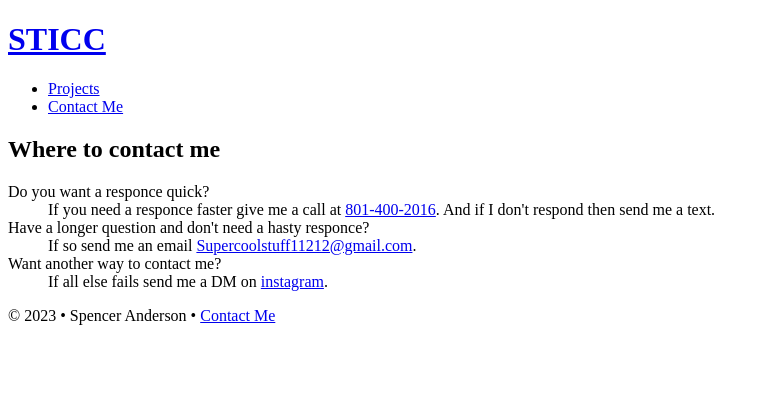
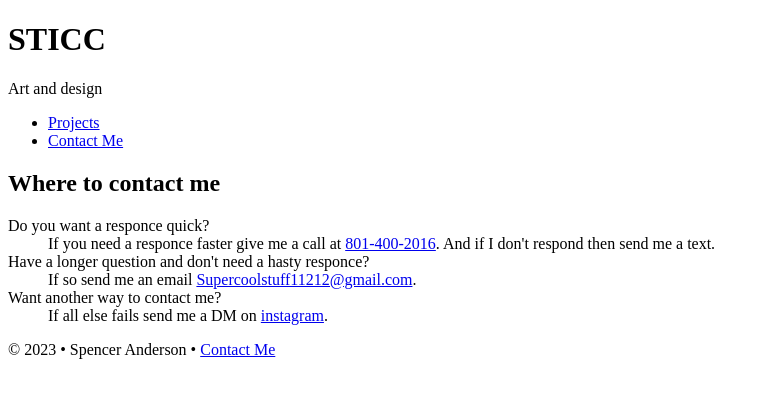
Before and after one commit to Bonsow/dwdd1600, a plain HTML site: page 03hand-coding/Contact.html in a window 1280 px wide. Shown: the whole page, without its empty margins (0-769 px from the left). Drawn offline with Linux system fonts and the light colour scheme.

Commit message:
Update Contact.html
ditto index

```diff
--- a/03hand-coding/Contact.html
+++ b/03hand-coding/Contact.html
@@ -18,8 +18,8 @@
         <!--Here is the head along with nav-->
 
         <header>
-            <a href="index.html"><h1>STICC</h1></a>
-
+            <h1>STICC</h1>
+            <p>Art and design</p>
             <!--See told you have is right here-->
 
             <nav>
```
